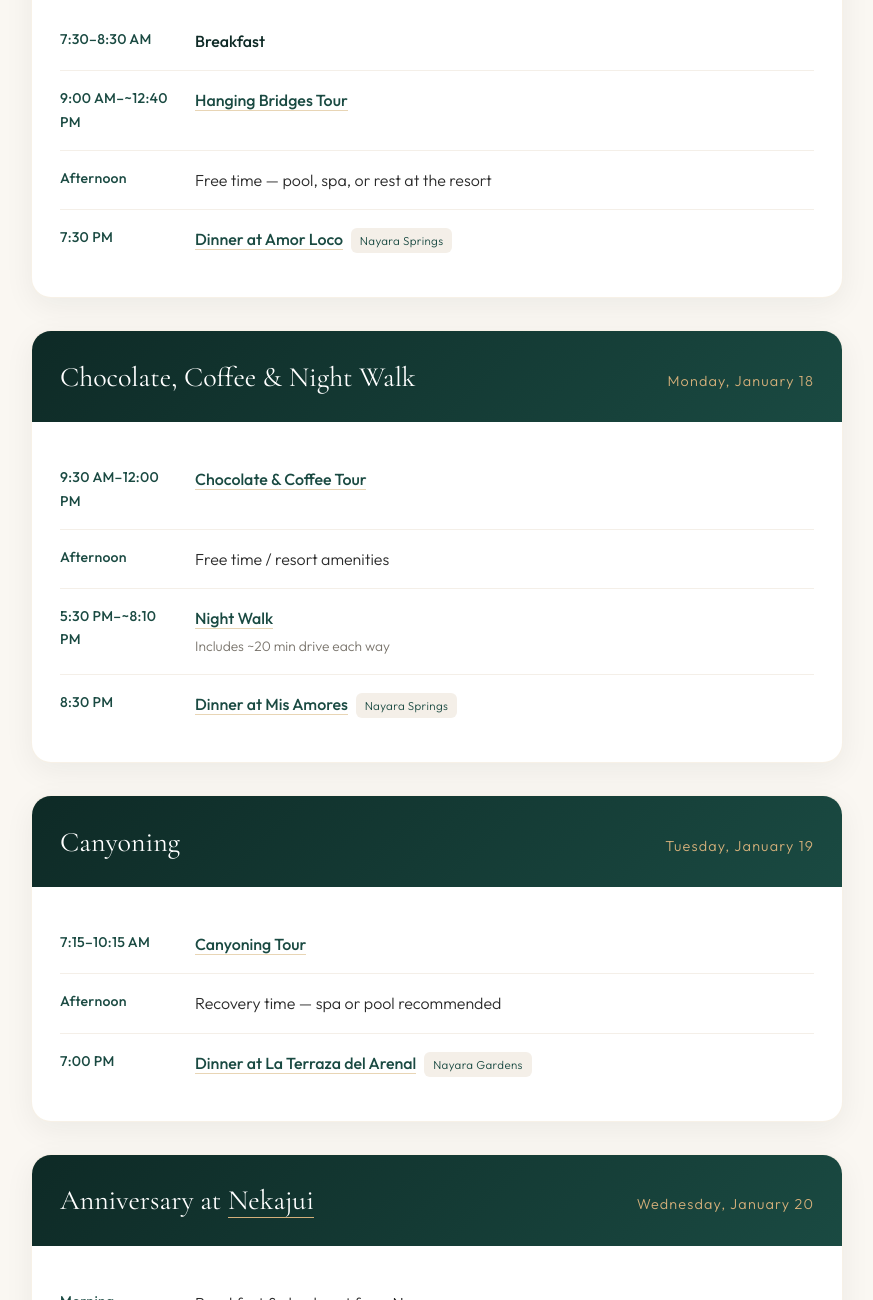
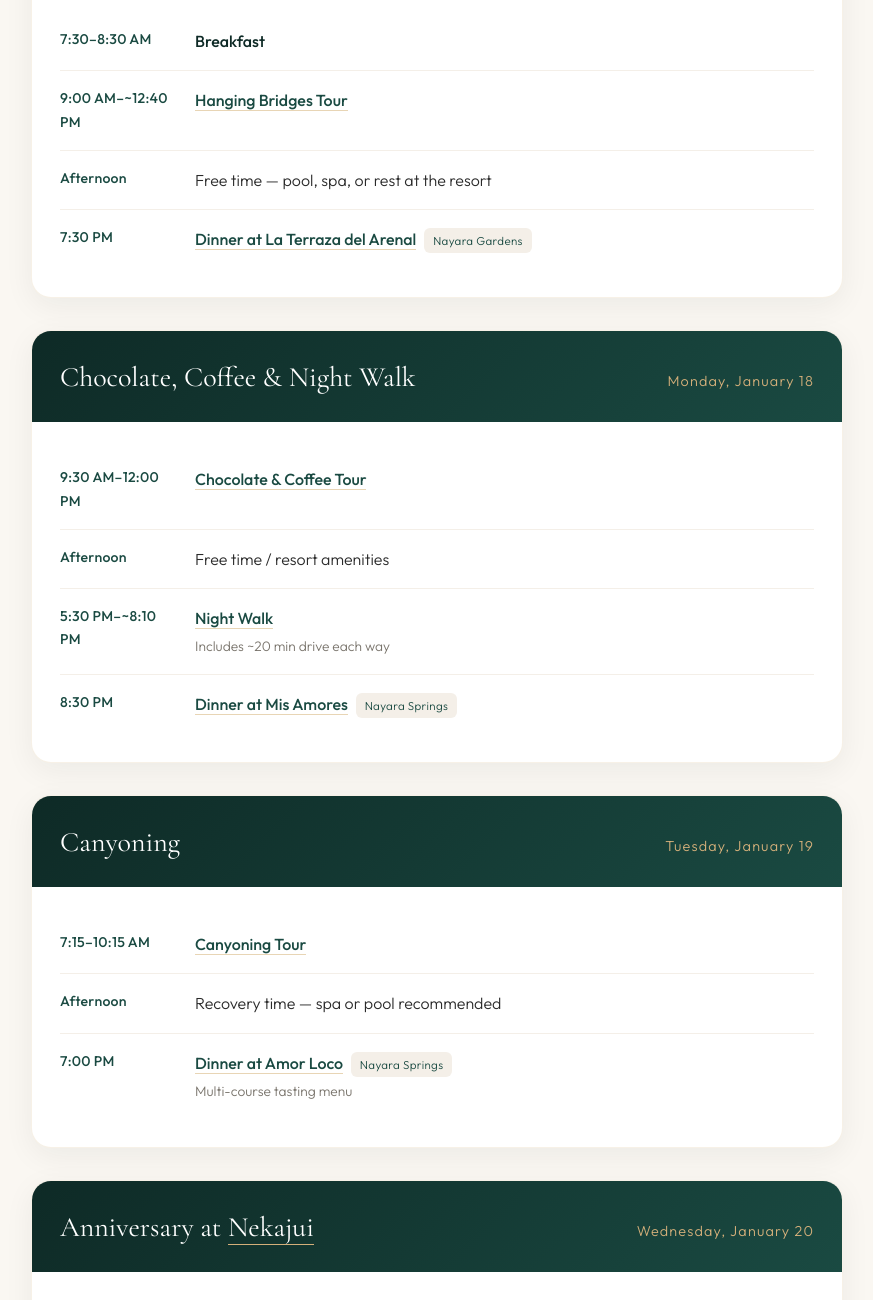
Before and after one commit to deanmorrison-dot/costa-rica-anniversary, a plain HTML site: page index.html in a window 1280 px wide. Shown: the part 1192-2492 px from the top of the page, without its empty margins (203-1076 px from the left). Drawn offline with nearby package versions, Linux system fonts and the light colour scheme.

Commit message:
Swap Sunday and Tuesday dinners due to Amor Loco Sunday closure

```diff
--- a/index.html
+++ b/index.html
@@ -244,7 +244,7 @@
       <div class="item"><div class="time">7:30–8:30 AM</div><div class="desc"><strong>Breakfast</strong></div></div>
       <div class="item"><div class="time">9:00 AM–~12:40 PM</div><div class="desc"><strong><a href="https://23160175.fs1.hubspotusercontent-na1.net/hubfs/23160175/Tour%20Books/Tour%20Book%20CR-2025.pdf" target="_blank">Hanging Bridges Tour</a></strong></div></div>
       <div class="item"><div class="time">Afternoon</div><div class="desc">Free time — pool, spa, or rest at the resort</div></div>
-      <div class="item"><div class="time">7:30 PM</div><div class="desc"><strong><a href="https://nayarasprings.com/eat/" target="_blank">Dinner at Amor Loco</a></strong><span class="tag">Nayara Springs</span></div></div>
+      <div class="item"><div class="time">7:30 PM</div><div class="desc"><strong><a href="https://nayaratentedcamp.com/eat/" target="_blank">Dinner at La Terraza del Arenal</a></strong><span class="tag">Nayara Gardens</span></div></div>
     </div>
   </section>
   <section class="day" id="jan18">
@@ -261,7 +261,7 @@
     <div class="day-body">
       <div class="item"><div class="time">7:15–10:15 AM</div><div class="desc"><strong><a href="https://23160175.fs1.hubspotusercontent-na1.net/hubfs/23160175/Tour%20Books/Tour%20Book%20CR-2025.pdf" target="_blank">Canyoning Tour</a></strong></div></div>
       <div class="item"><div class="time">Afternoon</div><div class="desc">Recovery time — spa or pool recommended</div></div>
-      <div class="item"><div class="time">7:00 PM</div><div class="desc"><strong><a href="https://nayaratentedcamp.com/eat/" target="_blank">Dinner at La Terraza del Arenal</a></strong><span class="tag">Nayara Gardens</span></div></div>
+      <div class="item"><div class="time">7:00 PM</div><div class="desc"><strong><a href="https://nayarasprings.com/eat/" target="_blank">Dinner at Amor Loco</a></strong><span class="tag">Nayara Springs</span><br><span class="note">Multi-course tasting menu</span></div></div>
     </div>
   </section>
   <section class="day" id="jan20">
```
